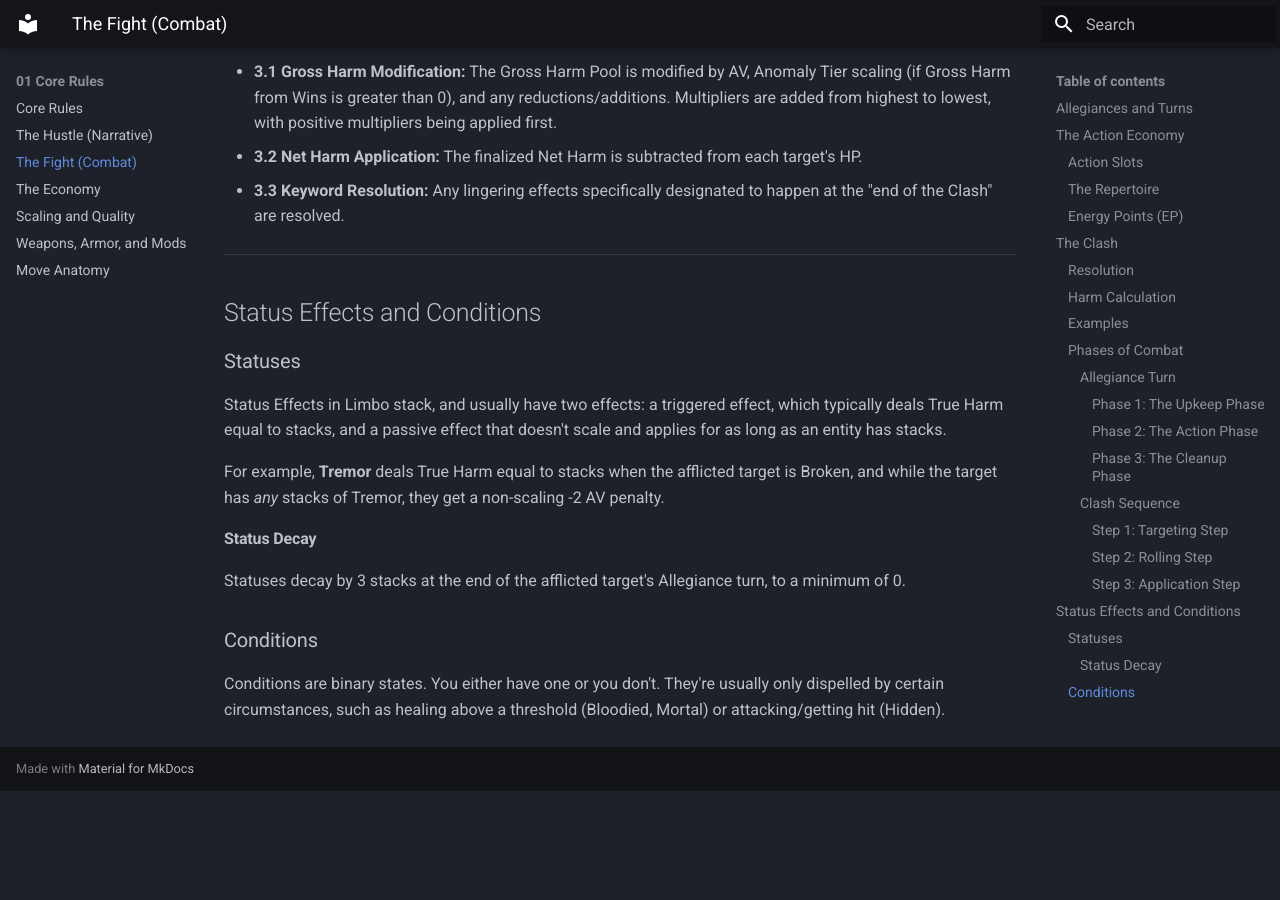
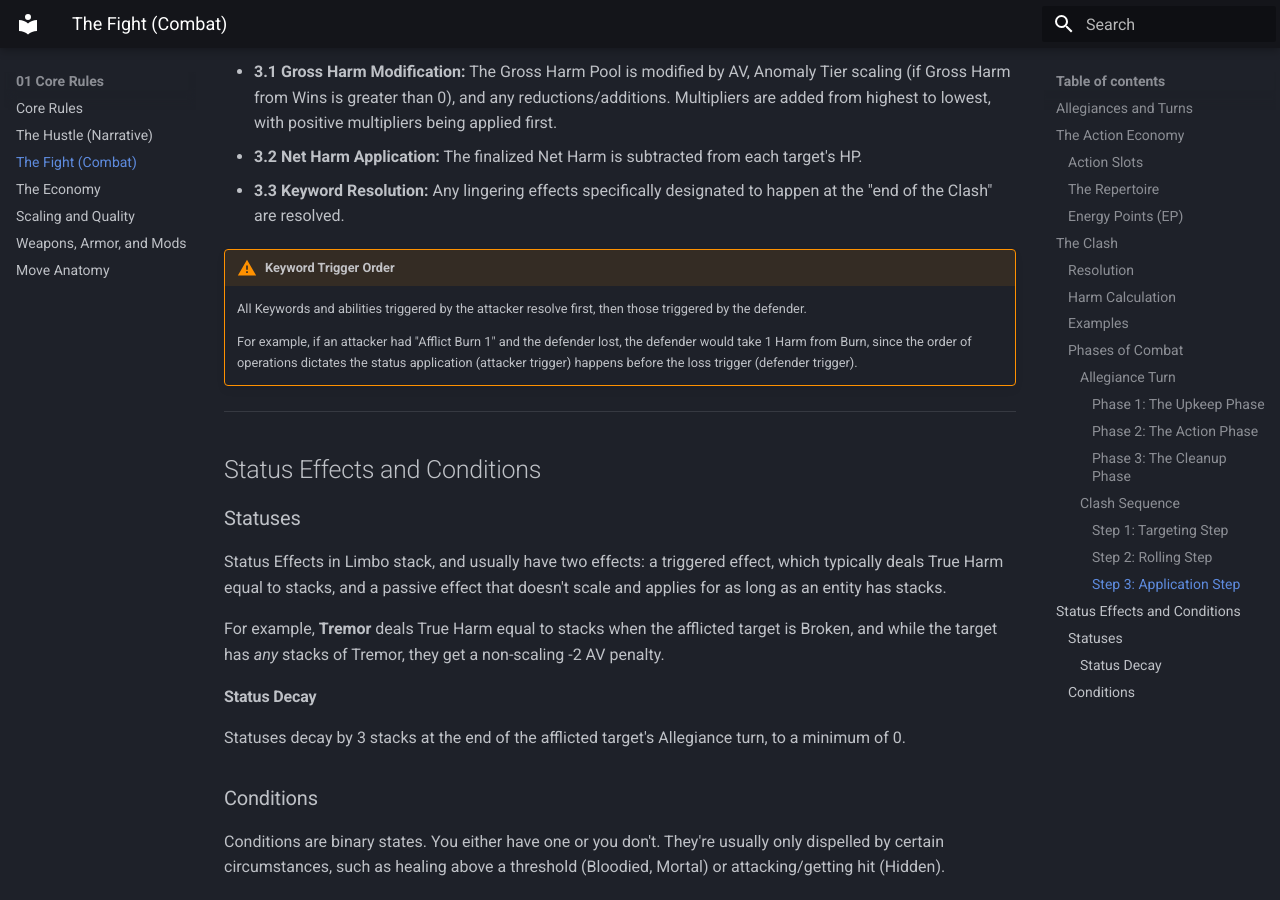
Before and after one commit to Bonfou/LimboRPG, an MkDocs documentation site: the page built from docs/01_Core_Rules/01.2_The_Fight.md, in a window 1280 px wide and 900 px high, scrolled down 5435 px. Built offline with MkDocs 1.6.1 and Material for MkDocs 9.7.7, drawn with Linux system fonts in a browser that asks for light colours; before the commit the page ends 6226 px from its top, so only the background shows below that.

Commit message:
Add trigger order rules

```diff
--- a/docs/01_Core_Rules/01.2_The_Fight.md
+++ b/docs/01_Core_Rules/01.2_The_Fight.md
@@ -141,6 +141,10 @@ The following occur in order:
 - **3.1 Gross Harm Modification:** The Gross Harm Pool is modified by AV, Anomaly Tier scaling (if Gross Harm from Wins is greater than 0), and any reductions/additions. Multipliers are added from highest to lowest, with positive multipliers being applied first.
 - **3.2 Net Harm Application:** The finalized Net Harm is subtracted from each target's HP.
 - **3.3 Keyword Resolution:** Any lingering effects specifically designated to happen at the "end of the Clash" are resolved.
+!!! warning "Keyword Trigger Order"
+	All Keywords and abilities triggered by the attacker resolve first, then those triggered by the defender.
+
+	For example, if an attacker had "Afflict Burn 1" and the defender lost, the defender would take 1 Harm from Burn, since the order of operations dictates the status application (attacker trigger) happens before the loss trigger (defender trigger).
 
 ---
 ## Status Effects and Conditions
```
